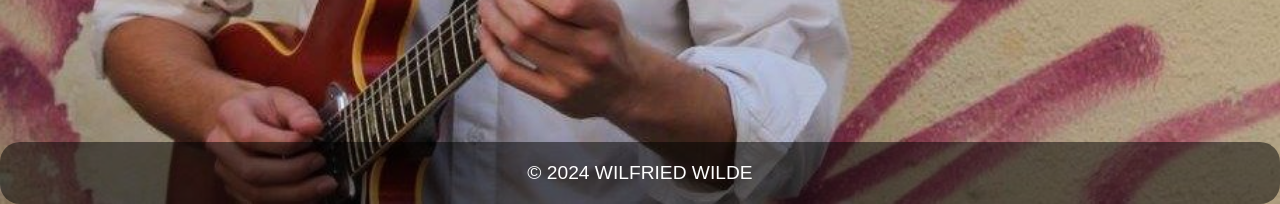
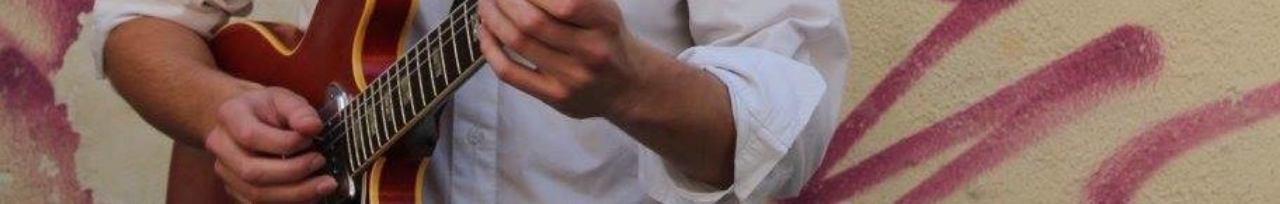
Before and after one commit to WilfriedWilde/Website, a plain HTML site: page listen.html in a window 1280 px wide. Shown: the part 596-800 px from the top of the page. Drawn offline with Linux system fonts and the light colour scheme.

Commit message:
Update listen.html

```diff
--- a/listen.html
+++ b/listen.html
@@ -142,8 +142,6 @@
         </div>
     </section>
 
-    <footer>
-        <p>&copy; 2024 WILFRIED WILDE</p>
-    </footer>
+
 </body>
 </html>
```
